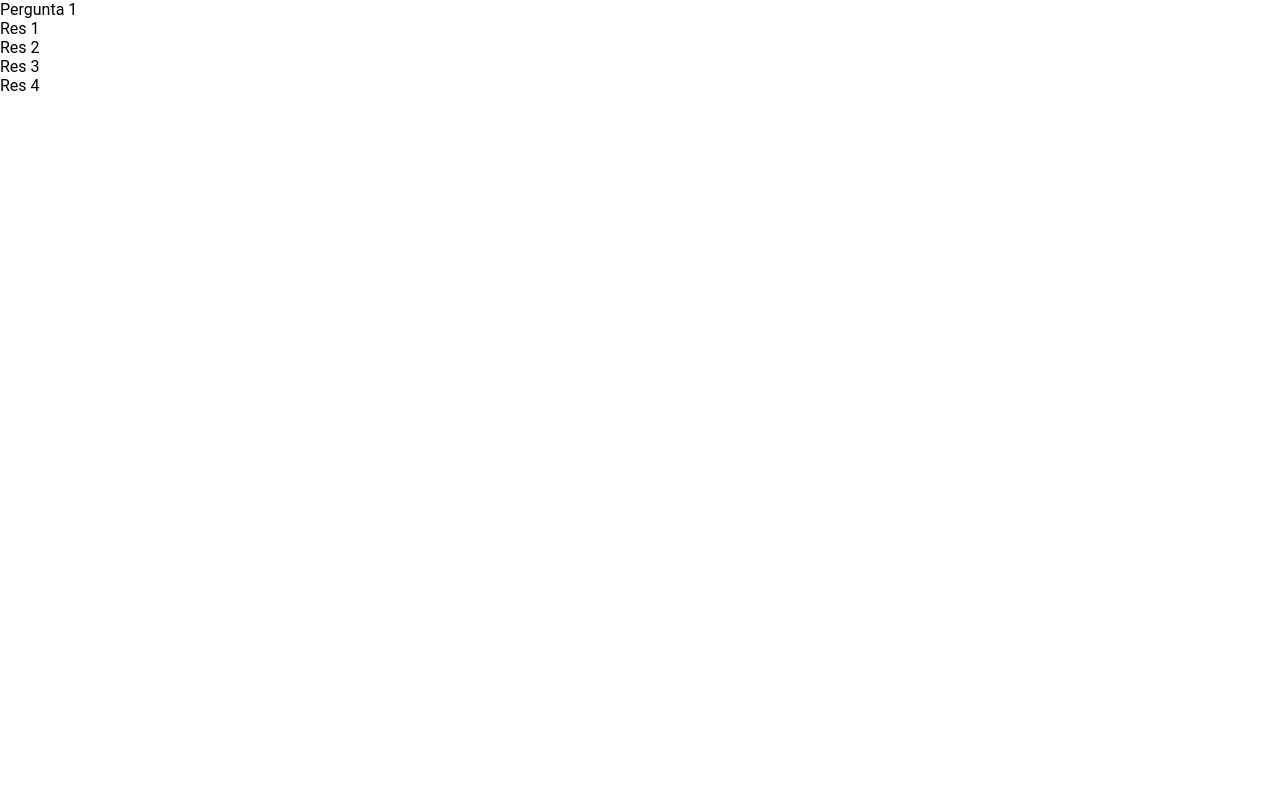
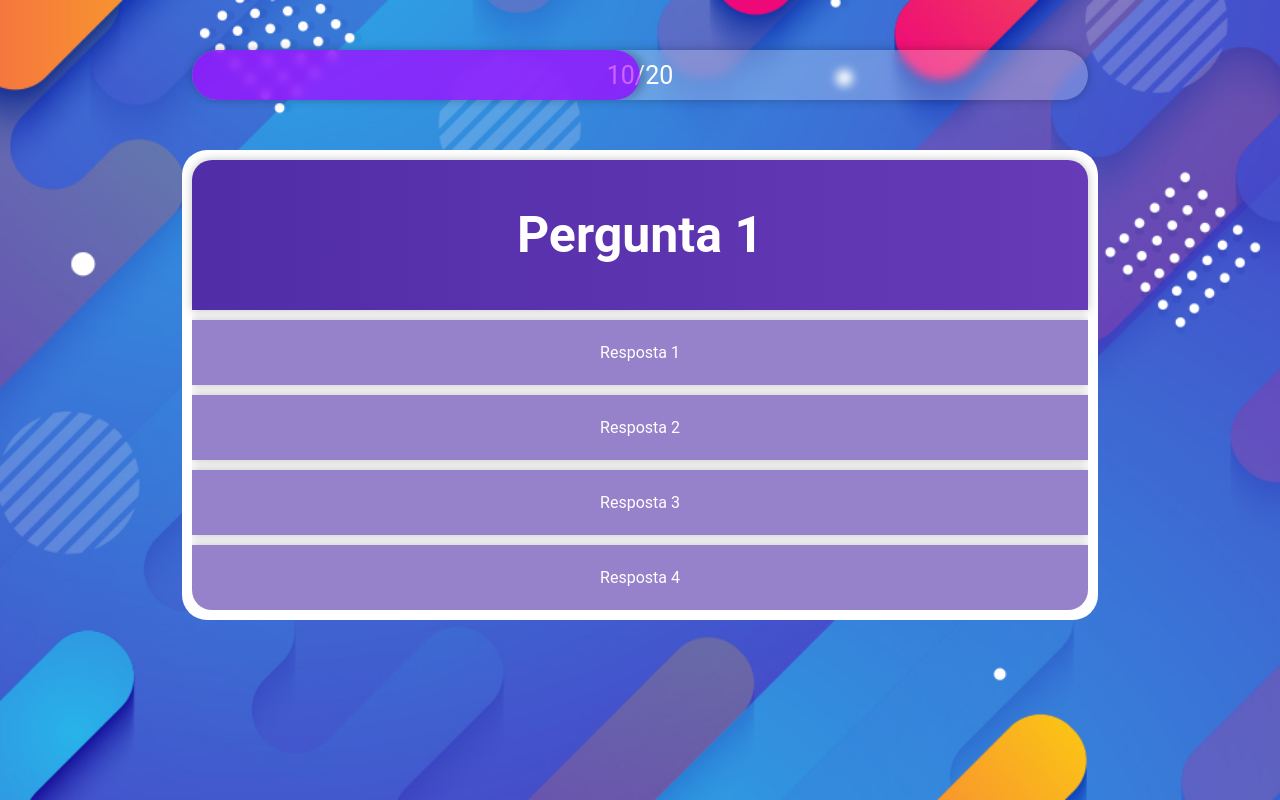
Before and after one commit to ItsYanko/seguramente, a website: page public/index.html in a window 1280 px wide. Drawn offline with Linux system fonts and the light colour scheme.

Commit message:
new design (unfinished)

```diff
--- a/api/questions.js
+++ b/api/questions.js
@@ -7,6 +7,9 @@ module.exports = {
             return { error: true, msg: "Sessão inválida. Experimente atualizar a página" };
 
         let res = await sessionAPI.get(nonce);
+        if (res.data.finished)
+            return { error: true, msg: "Não foi possível obter a pergunta: este quiz já foi terminado" }
+
         let question = questions.find(q => { return q.index == res.data.order[res.data.current] });
         return {
             error: false,
--- a/api/sessions.js
+++ b/api/sessions.js
@@ -43,7 +43,7 @@ module.exports = {
 
         let res = await storage.getItem(`session-${nonce}`);
 
-        if (res.nonce != nonce)
+        if (!res)
             return { error: true, msg: "Sessão inválida. Experimente atualizar a página" };
 
         return { error: false, data: res }
--- a/public/assets/css/main.css
+++ b/public/assets/css/main.css
@@ -1,4 +1,229 @@
-body{
+:root {
+    --progress-val: 50%;
+    --progress-text: "10/20";
+    --selected-index: 0;
+}
+
+body {
     margin: 0;
     font-family: 'Roboto';
+    /* BACKGROUND */
+    background: url(/assets/img/bg.jpg);
+    background-size: cover;
+    background-repeat: no-repeat;
+    width: 100%;
+    height: 100%;
 }
+
+/* Geral */
+
+.row {
+    width: 100%;
+    height: fit-content;
+    display: flex;
+    justify-content: center;
+}
+
+/* Barra de progresso */
+
+.progress-bar {
+    margin: 50px;
+    width: 70%;
+    height: 50px;
+    border-radius: 25px;
+    background-color: #ffffff40;
+    backdrop-filter: blur(5px);
+    box-shadow: 0 0 10px #00000040;
+    overflow: hidden;
+}
+
+.progress-bar::before {
+    content: "";
+    position: absolute;
+    top: 0;
+    left: 0;
+    width: var(--progress-val);
+    height: 100%;
+    background-color: #9100ffbf;
+    border-radius: 25px;
+    box-shadow: 5px 0 10px #00000040;
+    z-index: -1;
+    transition: 1s width cubic-bezier(0.22, 0.61, 0.36, 1);
+}
+
+.progress-bar::after {
+    content: var(--progress-text);
+    width: 100%;
+    height: 100%;
+    display: flex;
+    justify-content: center;
+    align-items: center;
+    color: #ffffff;
+    font-size: 25px;
+    mix-blend-mode: soft-light;
+}
+
+/* Caixa de respostas (e pergunta) */
+
+.qa-container {
+    width: 70%;
+    background-color: #ffffff;
+    border-radius: 25px;
+    padding: 10px;
+    text-align: center;
+    color: white;
+    height: fit-content;
+    max-height: 100%;
+    overflow: auto;
+}
+
+.question {
+    position: sticky;
+    top: 0;
+    display: flex;
+    justify-content: center;
+    align-items: center;
+    height: 140px;
+    padding: 5px;
+    background: linear-gradient(to right, #512DA8, #673AB7);
+    border-radius: 20px 20px 0 0;
+    box-shadow: 0 0 10px #00000040;
+}
+
+.question h1 {
+    font-size: 50px;
+}
+
+.answers {
+    display: flex;
+    flex-wrap: wrap;
+    height: fit-content;
+    overflow: auto;
+    border-radius: 0 0 20px 20px;
+}
+
+.answer {
+    display: flex;
+    justify-content: center;
+    align-items: center;
+    width: 100%;
+    height: 15px;
+    background-color: #512da899;
+    box-shadow: 0 0 10px #00000040;
+    margin-top: 10px;
+    padding: 25px;
+    cursor: pointer;
+    transition: .25s box-shadow, .25s background-color, .5s height, .5s font-size, .5s opacity;
+}
+
+.answers.selecting>.answer {
+    opacity: 0;
+}
+
+.answers.selected>.answer {
+    display: none;
+}
+
+.answer.selected {
+    opacity: 1 !important;
+    display: flex !important;
+    height: calc(100% - 60px);
+    font-size: 30px;
+}
+
+.answer.selected, .answer:hover {
+    background-color: #522da8bf;
+    box-shadow: 0 0 10px #00000080;
+}
+
+.answer.selected.wrong {
+    background-color: #f04747;
+}
+
+.answer.selected.correct {
+    background-color: #43b581;
+}
+
+/*.answer:last-child {
+    border-radius: 0 0 20px 20px;
+}*/
+
+/* scrollbar */
+
+::-webkit-scrollbar {
+    width: 0;
+    /* Remove scrollbar space */
+    background: transparent;
+    /* Optional: just make scrollbar invisible */
+}
+
+/* Optional: show position indicator in red */
+
+::-webkit-scrollbar-thumb {
+    background: #FF0000;
+}
+
+/* shake animation */
+
+@keyframes shake {
+    2% {
+        transform: translate(-9px, 15px) rotate(5deg)
+    }
+    4% {
+        transform: translate(5px, 15px) rotate(7deg)
+    }
+    6% {
+        transform: translate(4px, 12px) rotate(3deg)
+    }
+    8% {
+        transform: translate(-11px, 3px) rotate(5deg)
+    }
+    10% {
+        transform: translate(-5px, -11px) rotate(-1deg)
+    }
+    12% {
+        transform: translate(12px, 14px) rotate(1deg)
+    }
+    14% {
+        transform: translate(12px, 8px) rotate(-11deg)
+    }
+    16% {
+        transform: translate(9px, 14px) rotate(-1deg)
+    }
+    18% {
+        transform: translate(-14px, 5px) rotate(-14deg)
+    }
+    20% {
+        transform: translate(-3px, 9px) rotate(-14deg)
+    }
+    22% {
+        transform: translate(-4px, 11px) rotate(-14deg)
+    }
+    24% {
+        transform: translate(13px, -7px) rotate(-13deg)
+    }
+    26% {
+        transform: translate(8px, 13px) rotate(-3deg)
+    }
+    28% {
+        transform: translate(6px, 0px) rotate(9deg)
+    }
+    30% {
+        transform: translate(0px, 5px) rotate(14deg)
+    }
+    32% {
+        transform: translate(12px, 4px) rotate(-12deg)
+    }
+    34% {
+        transform: translate(6px, -6px) rotate(4deg)
+    }
+    36% {
+        transform: translate(6px, 7px) rotate(-3deg)
+    }
+    38% {
+        transform: translate(9px, 0px) rotate(-1deg)
+    }
+    0%, 40%, 100% {
+        transform: translate(0, 0) rotate(0)
+    }
+}
--- /dev/null
+++ b/public/assets/js/main.js
@@ -0,0 +1,41 @@
+/* Listeners*/
+$(window).on('resize', function () {
+    resizeText();
+})
+
+const question = {
+    select: (index = 0) => {
+        $($(".answers .answer")[index]).addClass("selected");
+        $(".answers").addClass("selected");
+    },
+    result: () => {
+
+    },
+    set: (data) => {
+        $(".answers").removeClass("selected");
+    }
+}
+function progress(val1, val2 = false) {
+    let percentage;
+    if (!val2)
+        percentage = val1;
+
+    else
+        percentage = (val1 / val2) * 100;
+
+    /* Set Values */
+    $("body").get(0).style.setProperty("--progress-val", `${percentage}%`);
+    $("body").get(0).style.setProperty("--progress-text", `"${val1} / ${val2 || 100}"`);
+}
+
+
+/* Extras */
+function resizeText() {
+    var text = $(".question h1");
+    var initial = 50;
+
+    text.css("font-size", initial);
+    while (text.height() > 61)
+        text.css("font-size", initial -= 0.5);
+}
+const delay = ms => new Promise(res => setTimeout(res, ms));
--- a/public/index.html
+++ b/public/index.html
@@ -1,21 +1,36 @@
 <head>
     <meta charset="UTF-8">
+    <meta name="viewport" content="width=device-width, initial-scale=1.0">
     <title>Seguramente | Quiz</title>
     <link rel="stylesheet" type="text/css" href="/assets/css/main.css">
     <script src="/assets/js/jquery.min.js"></script>
+    <script src="/assets/js/main.js"></script>
 </head>
 
 <body>
-    <div class="topbar">
+    <div class="row">
+        <div class="progress-bar"></div>
+    </div>
+    <div class="row" style="height: calc(100% - 200px)">
+        <div class="qa-container">
+            <div class="question">
+                <h1>Pergunta 1</h1>
+            </div>
+            <div class="answers">
+                <div class="answer">
+                    <span>Resposta 1</span>
+                </div>
+                <div class="answer">
+                    <span>Resposta 2</span>
+                </div>
+                <div class="answer">
+                    <span>Resposta 3</span>
+                </div>
+                <div class="answer">
+                    <span>Resposta 4</span>
+                </div>
 
-    </div>
-    <div class="question-container">
-        <div class="question">Pergunta 1</div>
-        <div class="answers">
-            <div class="answer">Res 1</div>
-            <div class="answer">Res 2</div>
-            <div class="answer">Res 3</div>
-            <div class="answer">Res 4</div>
+            </div>
         </div>
     </div>
 </body>
```
Also changed, not shown: public/assets/img/bg.jpg (added), sketch/Web 1920 – 1.png (added), 3 other files.
